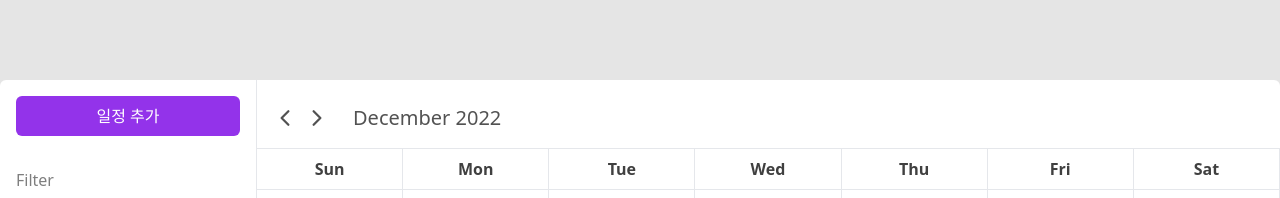
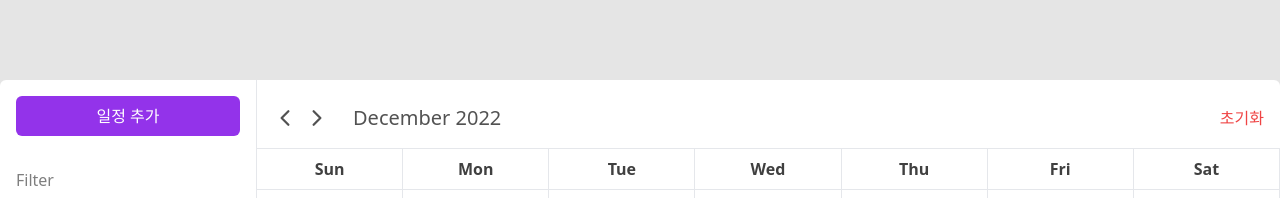
Before and after one commit to woo3145/react-calender, a React (Create React App) app: page / in a window 1280 px wide. Shown: the top 198 px of the page. Built offline with nearby package versions, Linux system fonts and the light colour scheme.

Commit message:
✨ 스케줄 디폴트로 초기화 기능,💡 주석 추가

```diff
--- a/src/Components/MonthController/MonthController.tsx
+++ b/src/Components/MonthController/MonthController.tsx
@@ -5,10 +5,12 @@ import {
   DateContextDispatch,
   DateContextState,
 } from '../../Context/dateContext';
+import { ScheduleContextDispatch } from '../../Context/scheduleContext';
 
 const MonthController = () => {
   const { referenceDate } = useContext(DateContextState);
   const { setReferenceDate } = useContext(DateContextDispatch);
+  const { init } = useContext(ScheduleContextDispatch);
 
   const { year, month } = referenceDate;
 
@@ -29,19 +31,24 @@ const MonthController = () => {
   };
 
   return (
-    <div className="flex text-xl items-center pt-6 pb-4 px-4 text-neutral-600 border-l">
+    <div className="flex items-center justify-between px-4 pt-6 pb-4 border-l">
+      <div className="flex items-center text-xl text-neutral-600">
         <IoChevronBackOutline
           onClick={prevMonth}
-        className="mr-2 w-6 h-6 cursor-pointer"
+          className="w-6 h-6 mr-2 cursor-pointer"
         />
         <IoChevronForwardOutline
           onClick={nextMonth}
-        className="mr-2 w-6 h-6 cursor-pointer"
+          className="w-6 h-6 mr-2 cursor-pointer"
         />
         <h2 className="ml-4">
           {Month[month]} {year}
         </h2>
       </div>
+      <button className="text-red-500" onClick={init}>
+        초기화
+      </button>
+    </div>
   );
 };
 
--- a/src/Components/Table/Table.tsx
+++ b/src/Components/Table/Table.tsx
@@ -23,7 +23,7 @@ const Table = () => {
   const weekIter = Array.from({ length: 7 }, (v, i) => i + 1);
 
   return (
-    <table className="w-full table-fixed border-collapse border">
+    <table className="w-full border border-collapse table-fixed">
       <TableHead />
       <tbody>
         {lineCountIter.map((week) => {
@@ -35,7 +35,7 @@ const Table = () => {
 
                   return (
                     <TableItem
-                      key={week * 7 + idx}
+                      key={date}
                       lastDateOfReferenceMonth={lastDateOfReferenceMonth_date}
                       referenceDate={referenceDate}
                       date={date}
--- a/src/Components/Table/TableItem.tsx
+++ b/src/Components/Table/TableItem.tsx
@@ -1,5 +1,5 @@
-import { useMemo } from 'react';
-import { ReferenceDate } from '../../Context/dateContext';
+import { useContext, useMemo } from 'react';
+import { DateContextState, ReferenceDate } from '../../Context/dateContext';
 import { isSameDay } from '../../utils/dateUtils';
 import ScheduleLabelList from './ScheduleLabelList';
 
@@ -16,14 +16,14 @@ const TableItem = ({
   lastDateOfReferenceMonth,
   containerIdx,
 }: Props) => {
+  const { currentDate } = useContext(DateContextState);
   const valid = 0 < date && date <= lastDateOfReferenceMonth;
-
   const { year, month } = referenceDate;
   const containerDate = useMemo(() => {
     return new Date(year, month, date);
   }, [date, month, year]);
 
-  const isCurrentDate = isSameDay(new Date(), containerDate);
+  const isCurrentDate = isSameDay(currentDate, containerDate);
 
   return (
     <td className="pt-2 pb-4 border">
--- a/src/Context/dateContext.tsx
+++ b/src/Context/dateContext.tsx
@@ -37,7 +37,9 @@ export const DateContextDispatch = createContext<ContextDispatch>({
 });
 
 export const DateProvider = ({ children }: { children: ReactNode }) => {
+  // 오늘 날짜
   const currentDate = useMemo(() => new Date(), []);
+  // 달력이 참조중인 년도/월 (default: 오늘 날짜의 년도/월)
   const [referenceDate, setReferenceDate] = useState<ReferenceDate>({
     year: currentDate.getFullYear(),
     month: currentDate.getMonth(),
--- a/src/Context/labelContext.tsx
+++ b/src/Context/labelContext.tsx
@@ -40,12 +40,16 @@ export const LabelContextDispatch = createContext<ContextDispatch>({
 });
 
 export const LabelProvider = ({ children }: { children: ReactNode }) => {
+  // 모든 라벨(필터) 목록
   const [labels, setLabels] = useState<ILabel[]>([]);
+  // 모두 체크 여부
   const [isAllView, setIsAllView] = useState(false);
+  // 필터링 중인 라벨들
   const [filtering, setFiltering] = useState<string[]>([]);
 
   useEffect(() => {
     try {
+      // localStorage에서 라벨 목록 가져오기
       setLabels(getLabels());
     } catch (e) {
       // 로컬스토리지의 값에 오류가 있을 시 초기값으로 초기화
@@ -53,6 +57,7 @@ export const LabelProvider = ({ children }: { children: ReactNode }) => {
     }
   }, []);
 
+  // 라벨이 변경되면 확인 후 isAllView와 filtering 업데이트
   useEffect(() => {
     if (labels.length === 0) return;
     let allChecked = true;
--- a/src/Context/scheduleContext.tsx
+++ b/src/Context/scheduleContext.tsx
@@ -34,17 +34,25 @@ interface ContextDispatch {
   addSchedule: (schedule: ISchedule) => void;
   updateSchedule: (schedule: ISchedule) => void;
   removeSchedule: (scheduleId: string) => void;
+  init: () => void;
 }
 export const ScheduleContextDispatch = createContext<ContextDispatch>({
   setSchedules: null,
   addSchedule: (schedule: ISchedule) => {},
   updateSchedule: (schedule: ISchedule) => {},
   removeSchedule: (scheduleId: string) => {},
+  init: () => {},
 });
 
 export const ScheduleProvider = ({ children }: { children: ReactNode }) => {
   const [schedules, setSchedules] = useState<ISchedule[]>([]);
 
+  // 오늘 날짜 기준 디폴트값으로 스케줄 초기화
+  const init = () => {
+    setSchedules(initialSchedules());
+  };
+
+  // 로컬 스토리지에서 스케줄 불러오기
   useEffect(() => {
     try {
       const localStorageItems = getSchedules()
@@ -56,10 +64,11 @@ export const ScheduleProvider = ({ children }: { children: ReactNode }) => {
         .sort((a, b) => a.startDate.getDate() - b.startDate.getDate());
       setSchedules(localStorageItems);
     } catch (e) {
-      setSchedules(initialSchedules());
+      init();
     }
   }, []);
 
+  // 스케줄 추가
   const addSchedule = useCallback(
     (schedule: ISchedule) => {
       const newSchedules = [...schedules, schedule];
@@ -69,6 +78,7 @@ export const ScheduleProvider = ({ children }: { children: ReactNode }) => {
     [schedules]
   );
 
+  // 스케줄 제거
   const removeSchedule = useCallback(
     (scheduleId: string) => {
       const filteredEvents = schedules.filter(
@@ -80,6 +90,7 @@ export const ScheduleProvider = ({ children }: { children: ReactNode }) => {
     [schedules]
   );
 
+  // 스케줄 업데이트
   const updateSchedule = useCallback(
     (schedule: ISchedule) => {
       const updatedSchedule = schedules.map((prev) => {
@@ -99,7 +110,7 @@ export const ScheduleProvider = ({ children }: { children: ReactNode }) => {
   }, [schedules]);
 
   const scheduleContextDispatchValue = useMemo(() => {
-    return { setSchedules, addSchedule, updateSchedule, removeSchedule };
+    return { setSchedules, addSchedule, updateSchedule, removeSchedule, init };
   }, [addSchedule, updateSchedule, removeSchedule]);
 
   return (
--- a/src/hooks/useSchedule.ts
+++ b/src/hooks/useSchedule.ts
@@ -7,6 +7,7 @@ export const useSchedule = () => {
   const { schedules } = useContext(ScheduleContextState);
   const { filtering } = useContext(LabelContextState);
 
+  // 해당칸에 존재하는 스케줄 가져오기
   const getContainerSchedule = useCallback(
     (date: Date) => {
       return schedules
```
Lines whose indentation alone changed are shown as unchanged.
